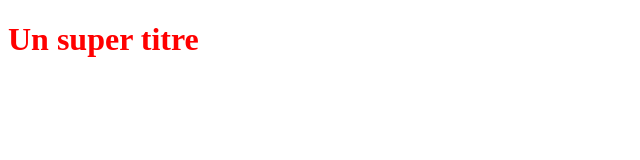
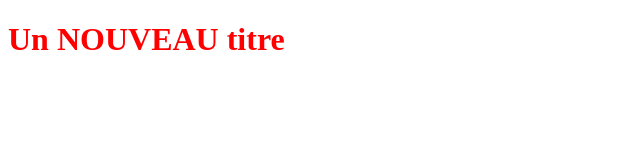
Before and after one commit to leothefrench/PimPamPoum, a plain HTML site: page index.html in a window 1280 px wide. Shown: the whole page, without its empty margins (0-640 px from the left). Drawn offline with Linux system fonts and the light colour scheme.

Commit message:
Un nouveu titre de niveau

```diff
--- a/index.html
+++ b/index.html
@@ -5,6 +5,6 @@
    <link rel="stylesheet" type="text/css" href="styles.css">
 </head>
 <body>
-   <h1>Un super titre</h1>
+   <h1>Un NOUVEAU titre</h1>
 </body>
 </html>
```
